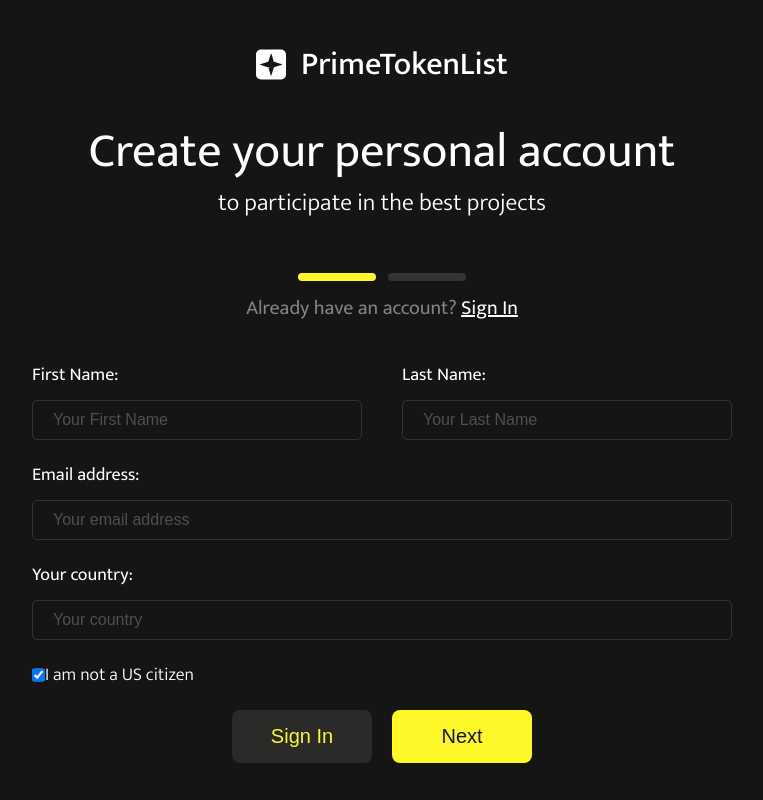
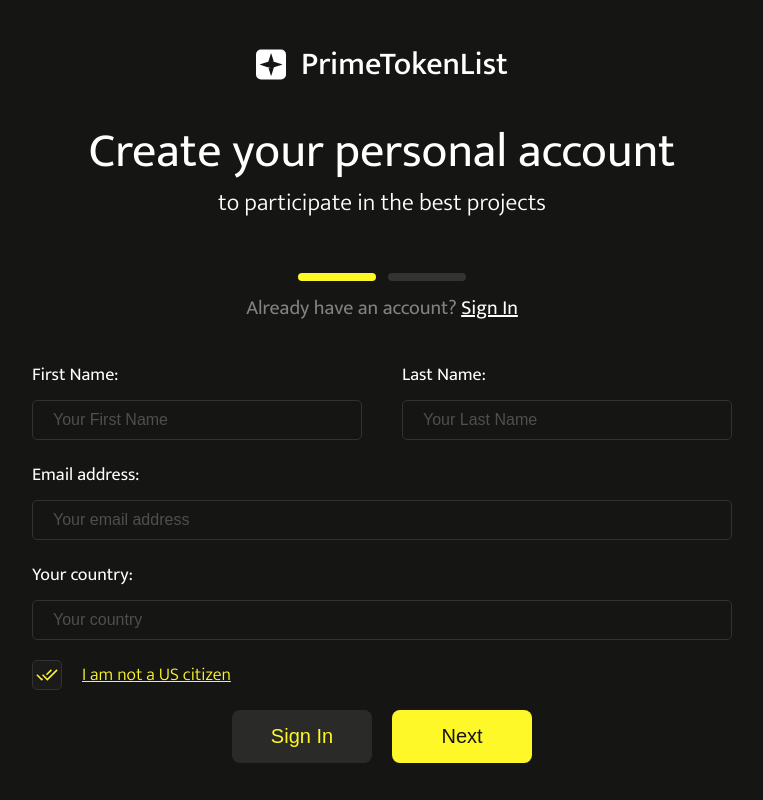
Before and after one commit to IgorMokhov/PTL_Frontend, a React (Vite) app: page /signup in a window 1280 px wide. Shown: the whole page, without its empty margins (258-1021 px from the left). Built offline with nearby package versions, Linux system fonts and the light colour scheme.

Commit message:
feat: added CustomCheckbox in the SignUp

```diff
--- a/src/components/SignUp/SignUp.module.scss
+++ b/src/components/SignUp/SignUp.module.scss
@@ -104,6 +104,10 @@
     column-gap: 20px;
     margin-top: 20px;
 
+    & button:disabled {
+      opacity: 0.5;
+    }
+
     & button:nth-child(1),
     & button:nth-child(2) {
       border: none;
--- a/src/components/SignUp/SignUp.tsx
+++ b/src/components/SignUp/SignUp.tsx
@@ -2,7 +2,9 @@ import { useState } from 'react';
 import { LoginHeader } from '../LoginHeader/LoginHeader';
 import styles from './SignUp.module.scss';
 import { Link, useNavigate } from 'react-router-dom';
-import { SubmitHandler, useForm } from 'react-hook-form';
+import { Controller, SubmitHandler, useForm } from 'react-hook-form';
+
+import { CustomCheckbox } from '../CustomCheckbox/CustomCheckbox';
 
 interface IFormInputStepOne {
   firstName: string;
@@ -17,9 +19,8 @@ interface IFormInputStepTwo {
 }
 
 export const SignUp = () => {
-  const { register, handleSubmit } = useForm<IFormInputStepOne>({
-    defaultValues: { citizenUS: true },
-  }); // for form in the step one
+  const { register, handleSubmit, getValues, control, formState } =
+    useForm<IFormInputStepOne>(); // for form in the step one
   const { register: registerStepTwo, handleSubmit: handleSubmitStepTwo } =
     useForm<IFormInputStepTwo>(); // for form in the step two
   const navigate = useNavigate();
@@ -89,13 +90,24 @@ export const SignUp = () => {
                   placeholder="Your country"
                 />
               </div>
-
-              <input {...register('citizenUS')} type="checkbox" />
-              <label htmlFor="citizenUS">I am not a US citizen</label>
-
+              <Controller
+                name="citizenUS"
+                control={control}
+                defaultValue={true}
+                rules={{ required: true }}
+                render={({ field }) => (
+                  <CustomCheckbox
+                    value={field.value}
+                    onChange={field.onChange}
+                    label={'I am not a US citizen'}
+                  />
+                )}
+              />
               <div className={styles.signup_form_btns}>
                 <button onClick={() => navigate('/login')}>Sign In</button>
-                <button type="submit">Next</button>
+                <button disabled={!formState.isValid} type="submit">
+                  Next
+                </button>
               </div>
             </form>
           </>
```
